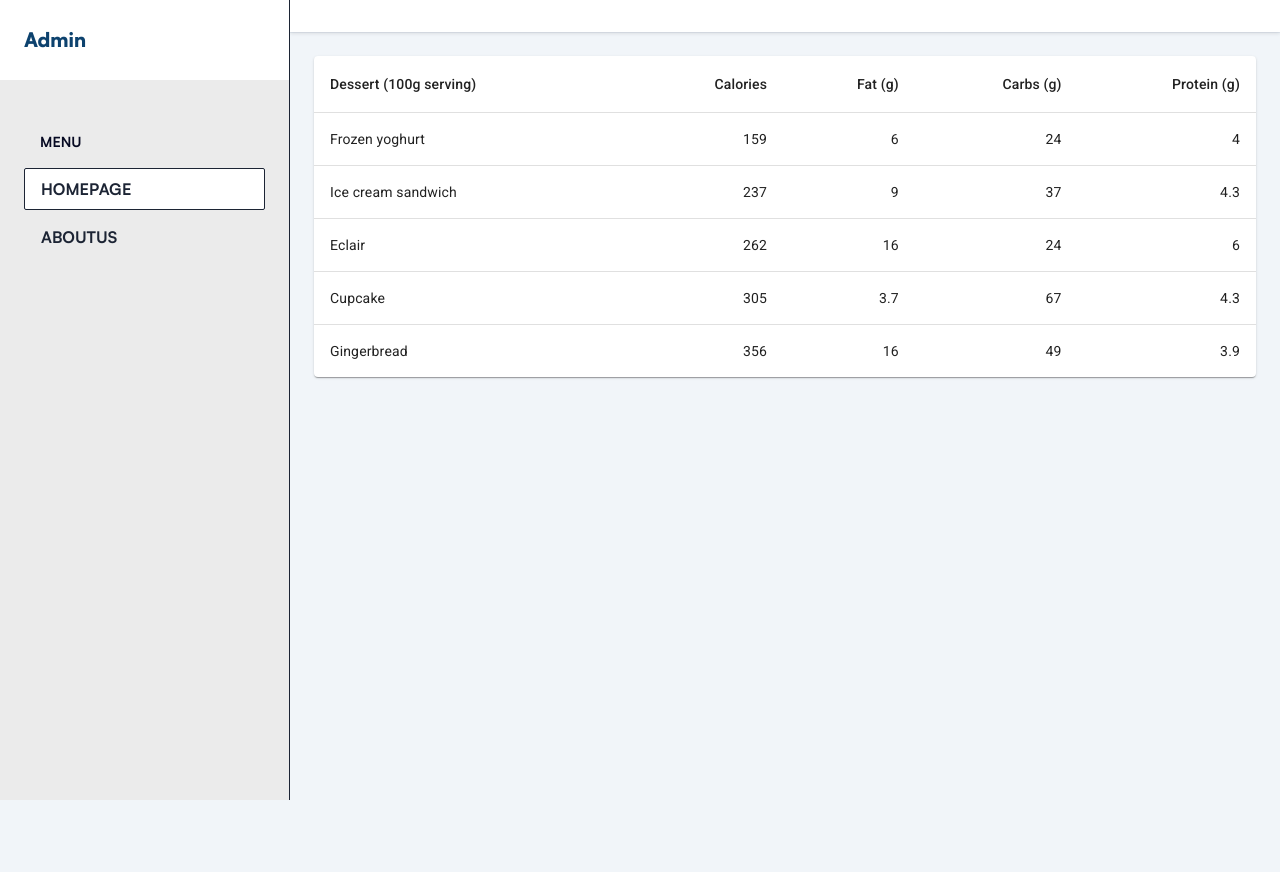
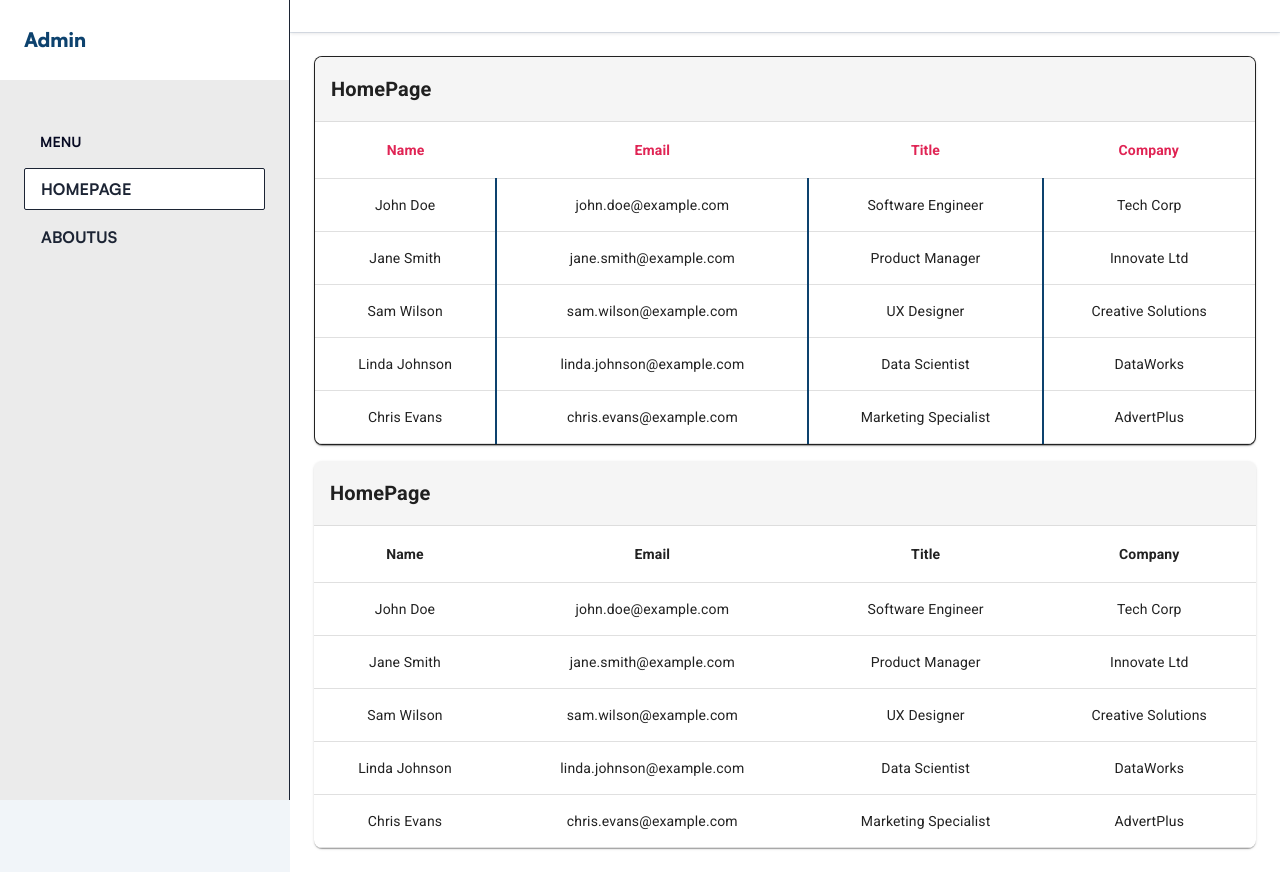
Before and after one commit to hitvaghani26/visaAgencyAdmin, a Next.js app: page / in a window 1280 px wide. Before the commit the page ends 800 px from the top, so only its background shows below. Built offline with nearby package versions, Linux system fonts and the light colour scheme.

Commit message:
remove morphism and make it simple and clear

```diff
--- a/src/components/Dashboard/E-commerce.tsx
+++ b/src/components/Dashboard/E-commerce.tsx
@@ -14,6 +14,8 @@ import TableContainer from '@mui/material/TableContainer';
 import TableHead from '@mui/material/TableHead';
 import TableRow from '@mui/material/TableRow';
 import Paper from '@mui/material/Paper';
+import { Typography } from '@mui/material';
+
 const MapOne = dynamic(() => import("@/components/Maps/MapOne"), {
   ssr: false,
 });
@@ -23,30 +25,45 @@ const ChartThree = dynamic(() => import("@/components/Charts/ChartThree"), {
 });
 const brandData = [
   {
-   component:"section 1",
+    component: "section 1",
     title: "this is title",
     content: "this is content",
     buttontext: "click this"
   }
 ];
+// function createData(
+//   name: string,
+//   calories: number,
+//   fat: number,
+//   carbs: number,
+//   protein: number,
+// ) {
+//   return { name, calories, fat, carbs, protein };
+// }
+
+// const rows = [
+//   createData('Frozen yoghurt', 159, 6.0, 24, 4.0),
+//   createData('Ice cream sandwich', 237, 9.0, 37, 4.3),
+//   createData('Eclair', 262, 16.0, 24, 6.0),
+//   createData('Cupcake', 305, 3.7, 67, 4.3),
+//   createData('Gingerbread', 356, 16.0, 49, 3.9),
+// ];
 function createData(
   name: string,
-  calories: number,
-  fat: number,
-  carbs: number,
-  protein: number,
+  email: string,
+  title: string,
+  company: string
 ) {
-  return { name, calories, fat, carbs, protein };
+  return { name, email, title, company };
 }
 
 const rows = [
-  createData('Frozen yoghurt', 159, 6.0, 24, 4.0),
-  createData('Ice cream sandwich', 237, 9.0, 37, 4.3),
-  createData('Eclair', 262, 16.0, 24, 6.0),
-  createData('Cupcake', 305, 3.7, 67, 4.3),
-  createData('Gingerbread', 356, 16.0, 49, 3.9),
+  createData('John Doe', 'john.doe@example.com', 'Software Engineer', 'Tech Corp'),
+  createData('Jane Smith', 'jane.smith@example.com', 'Product Manager', 'Innovate Ltd'),
+  createData('Sam Wilson', 'sam.wilson@example.com', 'UX Designer', 'Creative Solutions'),
+  createData('Linda Johnson', 'linda.johnson@example.com', 'Data Scientist', 'DataWorks'),
+  createData('Chris Evans', 'chris.evans@example.com', 'Marketing Specialist', 'AdvertPlus'),
 ];
-
 const ECommerce: React.FC = () => {
   return (
     <>
@@ -173,36 +190,81 @@ const ECommerce: React.FC = () => {
   </div>
 </div>
  */}
-  <TableContainer component={Paper}>
-      <Table sx={{ minWidth: 650 }} aria-label="simple table">
+      <TableContainer component={Paper} sx={{ boxShadow: 1, borderRadius: 2, border: 1 }}>
+        <Typography variant="h6" component="div" sx={{ padding: 2, fontWeight: 'bold', backgroundColor: '#f5f5f5', borderBottom: '1px solid #ddd' }}>
+          HomePage
+        </Typography>
+        <Table sx={{ minWidth: 650 }} aria-label="user table">
           <TableHead>
             <TableRow>
-            <TableCell>Dessert (100g serving)</TableCell>
-            <TableCell align="right">Calories</TableCell>
-            <TableCell align="right">Fat&nbsp;(g)</TableCell>
-            <TableCell align="right">Carbs&nbsp;(g)</TableCell>
-            <TableCell align="right">Protein&nbsp;(g)</TableCell>
+              <TableCell align="center" sx={{ fontWeight: 'bold', color: "#E02454" }}>Name</TableCell>
+              <TableCell align="center" sx={{ fontWeight: 'bold', color: "#E02454" }}>Email</TableCell>
+              <TableCell align="center" sx={{ fontWeight: 'bold', color: "#E02454" }}>Title</TableCell>
+              <TableCell align="center" sx={{ fontWeight: 'bold', color: "#E02454" }}>Company</TableCell>
             </TableRow>
           </TableHead>
+
           <TableBody>
             {rows.map((row) => (
               <TableRow
                 key={row.name}
-              sx={{ '&:last-child td, &:last-child th': { border: 0 } }}
+                sx={{
+
+                  '&:hover': { backgroundColor: '#f9f9f9' }, // Hover effect for row
+                  cursor: 'pointer', // Add a pointer cursor for interactivity
+                  transition: 'background-color 0.3s ease', // Smooth transition for hover
+                }}
               >
-              <TableCell component="th" scope="row">
+                <TableCell component="th" align="center" scope="row" sx={{ padding: 2 }}>
                   {row.name}
                 </TableCell>
-              <TableCell align="right">{row.calories}</TableCell>
-              <TableCell align="right">{row.fat}</TableCell>
-              <TableCell align="right">{row.carbs}</TableCell>
-              <TableCell align="right">{row.protein}</TableCell>
+                <TableCell align="center" sx={{ padding: 2, borderRight: '2px solid #0D426E', borderLeft: '2px solid #0D426E' }}>{row.email}</TableCell>
+                <TableCell align="center" sx={{ padding: 2, borderRight: '2px solid #0D426E' }}>{row.title}</TableCell>
+                <TableCell align="center" sx={{ padding: 2 }}>{row.company}</TableCell>
               </TableRow>
             ))}
           </TableBody>
         </Table>
       </TableContainer>
+      <div className="my-4">
 
+      </div>
+      <TableContainer component={Paper} sx={{ boxShadow: 1, borderRadius: 2}}>
+        <Typography variant="h6" component="div" sx={{ padding: 2, fontWeight: 'bold', backgroundColor: '#f5f5f5', borderBottom: '1px solid #ddd' }}>
+          HomePage
+        </Typography>
+        <Table sx={{ minWidth: 650 }} aria-label="user table">
+          <TableHead>
+            <TableRow>
+              <TableCell align="center" sx={{ fontWeight: 'bold',  }}>Name</TableCell>
+              <TableCell align="center" sx={{ fontWeight: 'bold',  }}>Email</TableCell>
+              <TableCell align="center" sx={{ fontWeight: 'bold',  }}>Title</TableCell>
+              <TableCell align="center" sx={{ fontWeight: 'bold',  }}>Company</TableCell>
+            </TableRow>
+          </TableHead>
+
+          <TableBody>
+            {rows.map((row) => (
+              <TableRow
+                key={row.name}
+                sx={{
+
+                  '&:hover': { backgroundColor: '#f9f9f9' }, // Hover effect for row
+                  cursor: 'pointer', // Add a pointer cursor for interactivity
+                  transition: 'background-color 0.3s ease', // Smooth transition for hover
+                }}
+              >
+                <TableCell component="th" align="center" scope="row" sx={{ padding: 2 }}>
+                  {row.name}
+                </TableCell>
+                <TableCell align="center" sx={{ padding: 2,  }}>{row.email}</TableCell>
+                <TableCell align="center" sx={{ padding: 2,  }}>{row.title}</TableCell>
+                <TableCell align="center" sx={{ padding: 2 }}>{row.company}</TableCell>
+              </TableRow>
+            ))}
+          </TableBody>
+        </Table>
+      </TableContainer>
     </>
   );
 };
--- a/src/components/Layouts/DefaultLayout.tsx
+++ b/src/components/Layouts/DefaultLayout.tsx
@@ -25,7 +25,7 @@ export default function DefaultLayout({
 
           {/* <!-- ===== Main Content Start ===== --> */}
           <main>
-            <div className="mx-auto max-w-screen-2xl p-4 md:p-6 2xl:p-10">
+            <div className="mx-auto max-w-screen-2xl p-4 md:p-6 2xl:p-10 bg-white">
               {children}
             </div>
           </main>
```
Lines whose indentation alone changed are shown as unchanged.
